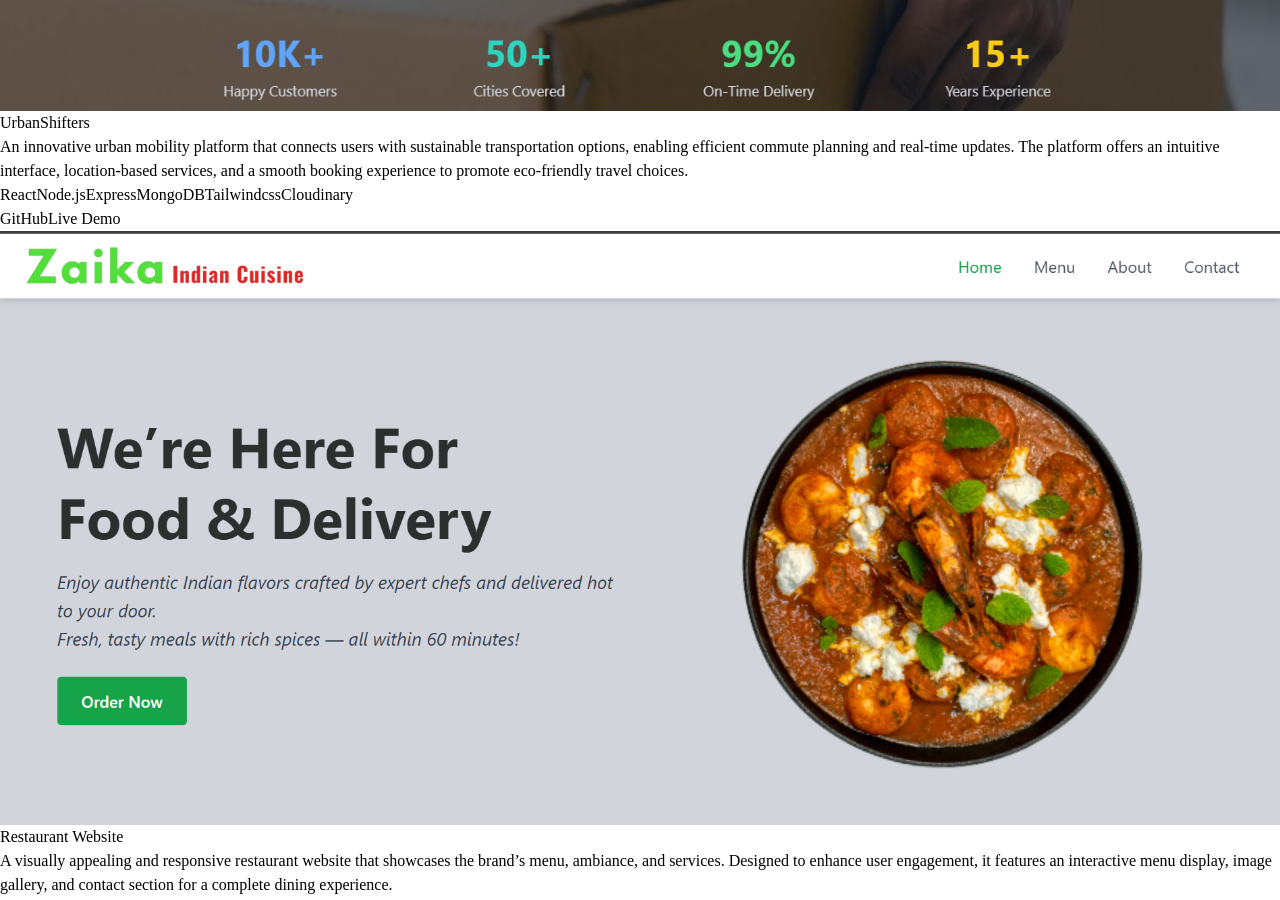
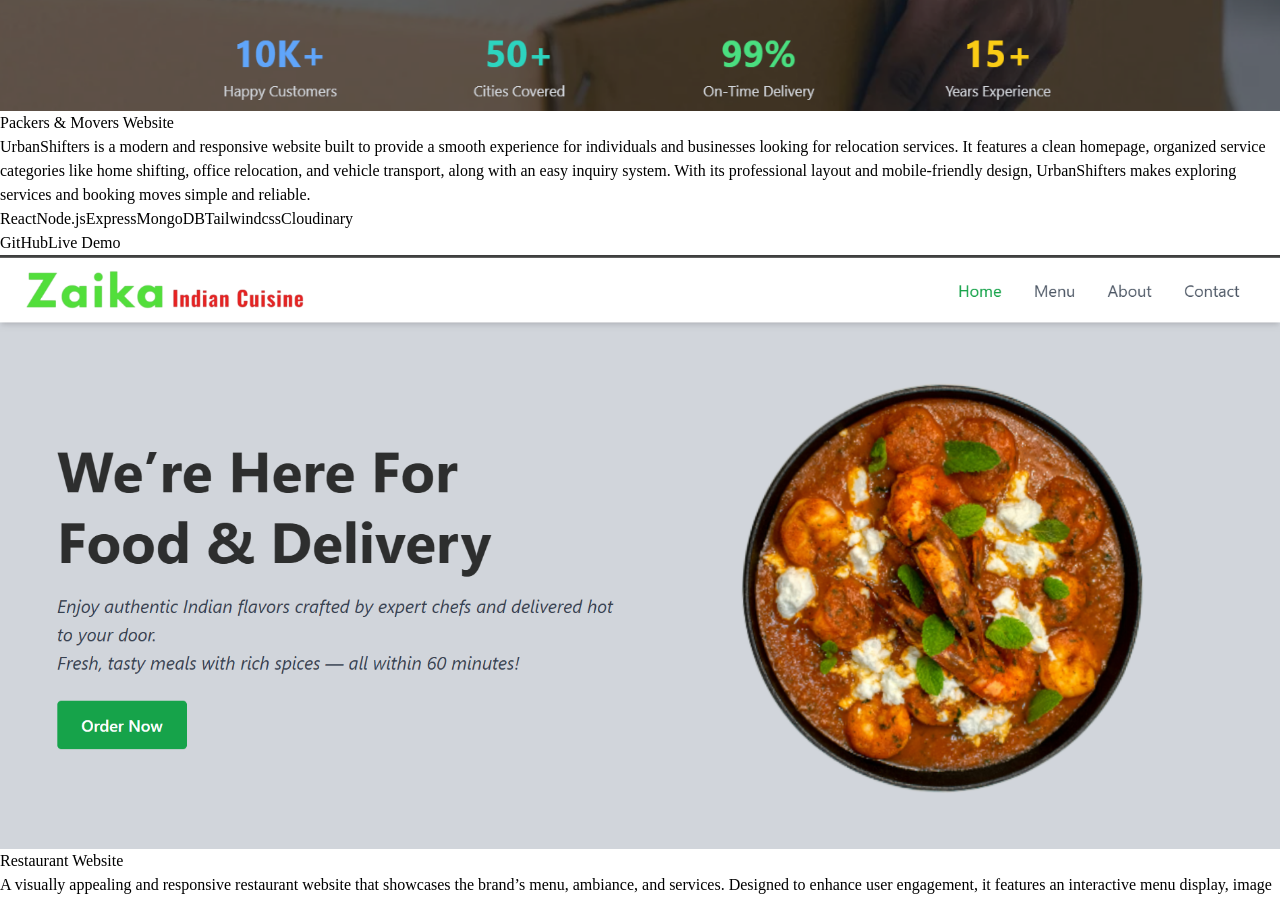
Before and after one commit to Shrutirawat27/Portfolio, a React (Vite) app: page / in a window 1280 px wide. Shown: the part 2021-2921 px from the top of the page. Built offline with nearby package versions, Linux system fonts and the light colour scheme.

Commit message:
Updated Project

```diff
--- a/src/components/Projects.jsx
+++ b/src/components/Projects.jsx
@@ -10,8 +10,8 @@ import { motion } from "framer-motion";
 const projectsData = [
   {
     image: image1,
-    title: "UrbanShifters",
-    description: "An innovative urban mobility platform that connects users with sustainable transportation options, enabling efficient commute planning and real-time updates. The platform offers an intuitive interface, location-based services, and a smooth booking experience to promote eco-friendly travel choices.",
+    title: "Packers & Movers Website",
+    description: "UrbanShifters is a modern and responsive website built to provide a smooth experience for individuals and businesses looking for relocation services. It features a clean homepage, organized service categories like home shifting, office relocation, and vehicle transport, along with an easy inquiry system. With its professional layout and mobile-friendly design, UrbanShifters makes exploring services and booking moves simple and reliable.",
     technologies: ["React", "Node.js", "Express", "MongoDB", "Tailwindcss", "Cloudinary"],
     github: "https://github.com/Shrutirawat27/UrbanShifters_Frontend",
     demo: "https://urban-shifters-frontend.vercel.app/"
```
